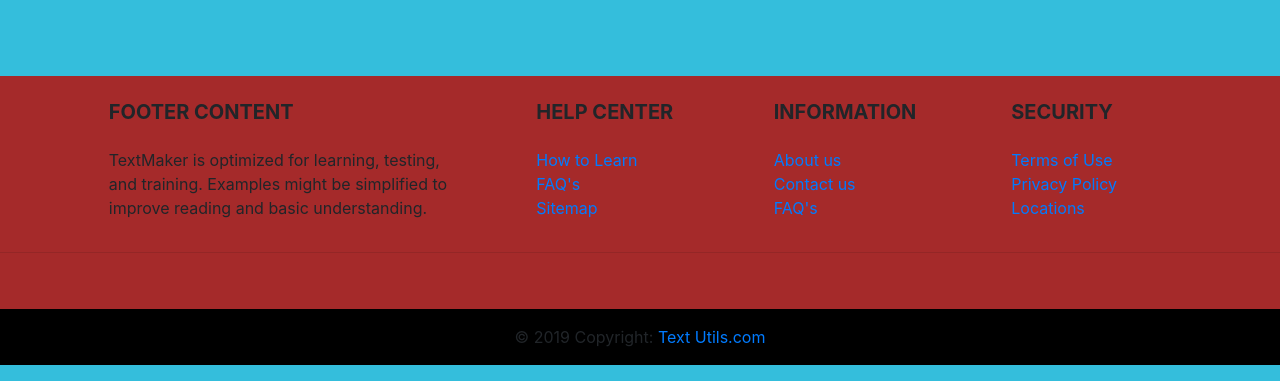
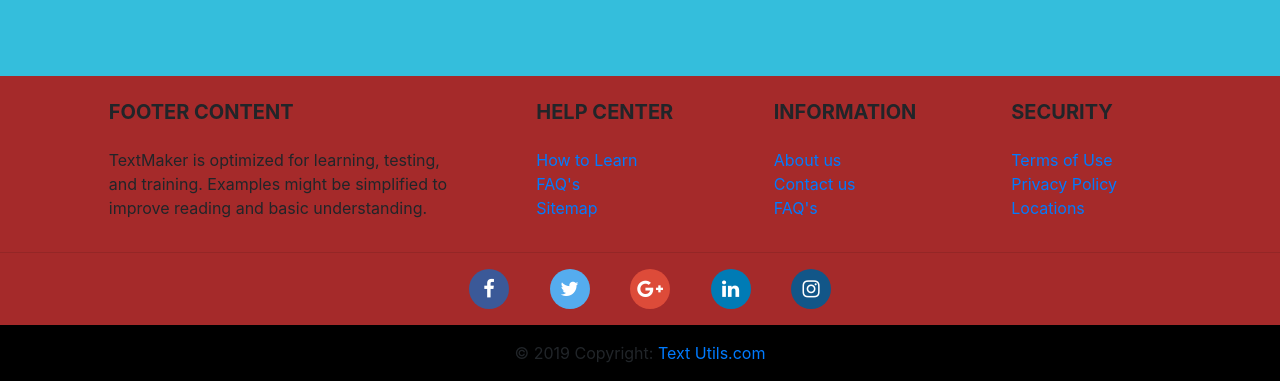
Before and after one commit to Pankajshiv/TextMaker.in, a Django app: page / in a window 1280 px wide. Shown: the part 910-1291 px from the top of the page. Run offline with Django 3.2, Linux system fonts and the light colour scheme; some libraries are stand-ins or nearby versions.

Commit message:
added social media icons

```diff
--- a/templates/index.html
+++ b/templates/index.html
@@ -1,6 +1,5 @@
 <!doctype html>
 <html lang="en">
-{% load static%}
   <head>
     <!-- Required meta tags -->
     <meta charset="utf-8">
@@ -8,7 +7,7 @@
 
     <!-- Bootstrap CSS -->
     <link rel="stylesheet" href="https://stackpath.bootstrapcdn.com/bootstrap/4.3.1/css/bootstrap.min.css" integrity="sha384-ggOyR0iXCbMQv3Xipma34MD+dH/1fQ784/j6cY/iJTQUOhcWr7x9JvoRxT2MZw1T" crossorigin="anonymous">
-
+    <link media="all" href="https://maxcdn.bootstrapcdn.com/font-awesome/4.7.0/css/font-awesome.min.css" rel="stylesheet">
     <title>Text Maker</title>
 
     <style>
@@ -181,6 +180,46 @@
     position: absolute;
   }
 
+
+.fa {
+  padding: 10px 5px ;
+  font-size: 20px;
+  width: 40px;
+  text-align: center;
+  text-decoration: none;
+  border-radius: 50%;
+  margin-left:20px;
+}
+
+.fa:hover {
+    opacity: 0.6;
+}
+
+.fa-facebook {
+  background: #3B5998;
+  color: white;
+}
+
+.fa-twitter {
+  background: #55ACEE;
+  color: white;
+}
+
+.fa-google-plus {
+  background: #dd4b39;
+  color: white;
+}
+
+.fa-linkedin {
+  background: #007bb5;
+  color: white;
+}
+.fa-instagram {
+  background: #125688;
+  color: white;
+}
+
+
 </style>
   </head>
 
@@ -230,7 +269,6 @@
 
 
     <div class="container">
-      <!--  <img src="{%static 'images/bubble.jpeg'%}"/>   -->
 
       <form action='/analyze'  method='post'> {% csrf_token %}
   <div class="form-group">
@@ -362,7 +400,7 @@
   <ul class="list-unstyled list-inline text-center">
     <li class="list-inline-item">
       <a class="btn-floating btn-fb mx-1">
-        <i class="fa fa-facebook" aria-hidden="true"></i>
+        <i class="fa fa-facebook" aria-hidden="true"> </i>
       </a>
     </li>
     <li class="list-inline-item">
```
